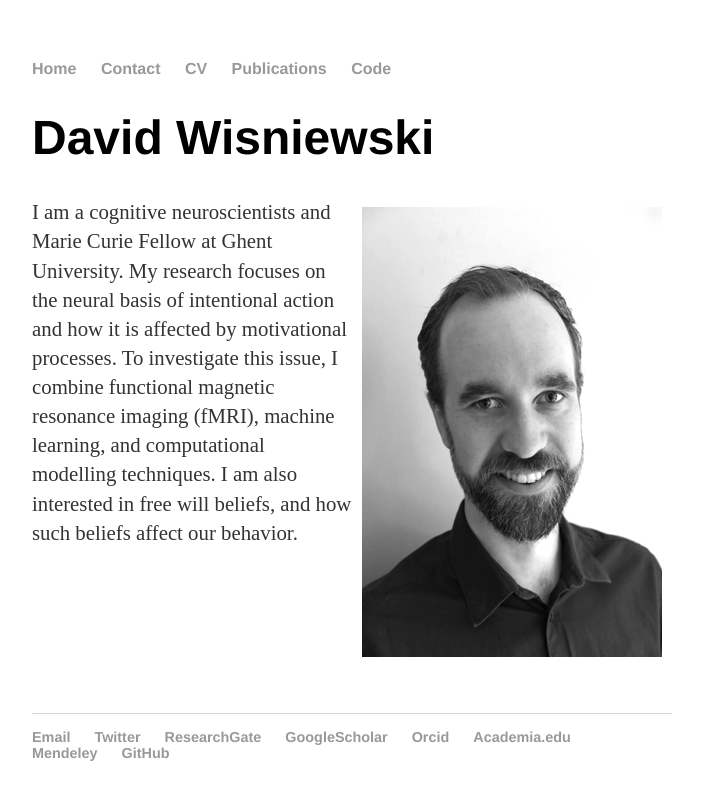
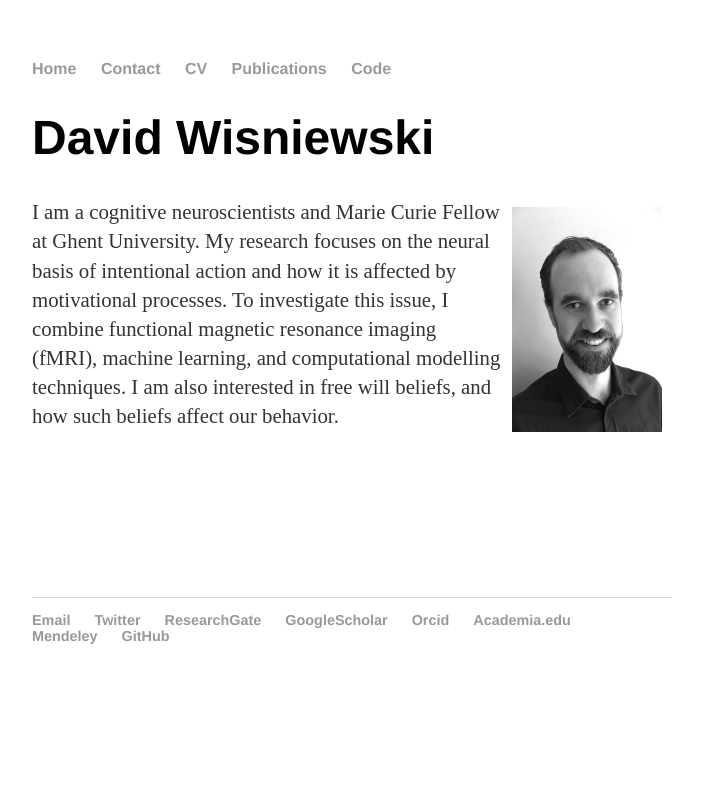
Before and after one commit to davidwisniewski/davidwisniewski.github.io, a Jekyll site: the page built from index.html, in a window 1280 px wide. Shown: the top 800 px of the page, without its empty margins (288-991 px from the left). Built offline with Jekyll 4.4.1, drawn with Linux system fonts in a browser that asks for light colours.

Commit message:
updated image file

```diff
--- a/index.html
+++ b/index.html
@@ -4,7 +4,7 @@ title: David Wisniewski
 ---
 <div class="blurb">
 	<h1>David Wisniewski</h1>
-	<img title="David Wisniewski" style="margin: 10px; float: right; width: 150; height: auto" alt="Photo of David Wisniewski" src="/images/David_Wisniewski_300x450_BW.jpg" />
+	<img title="David Wisniewski" style="margin: 10px; float: right;" alt="Photo of David Wisniewski" src="/images/David_Wisniewski_300x450_BW.jpg" width="150" height="225" />
 	<p>
 	I am a cognitive neuroscientists and Marie Curie Fellow at Ghent University. My research focuses on the neural basis of intentional action
 	and how it is affected by motivational processes. To investigate this issue, I combine functional magnetic resonance imaging (fMRI),
```
